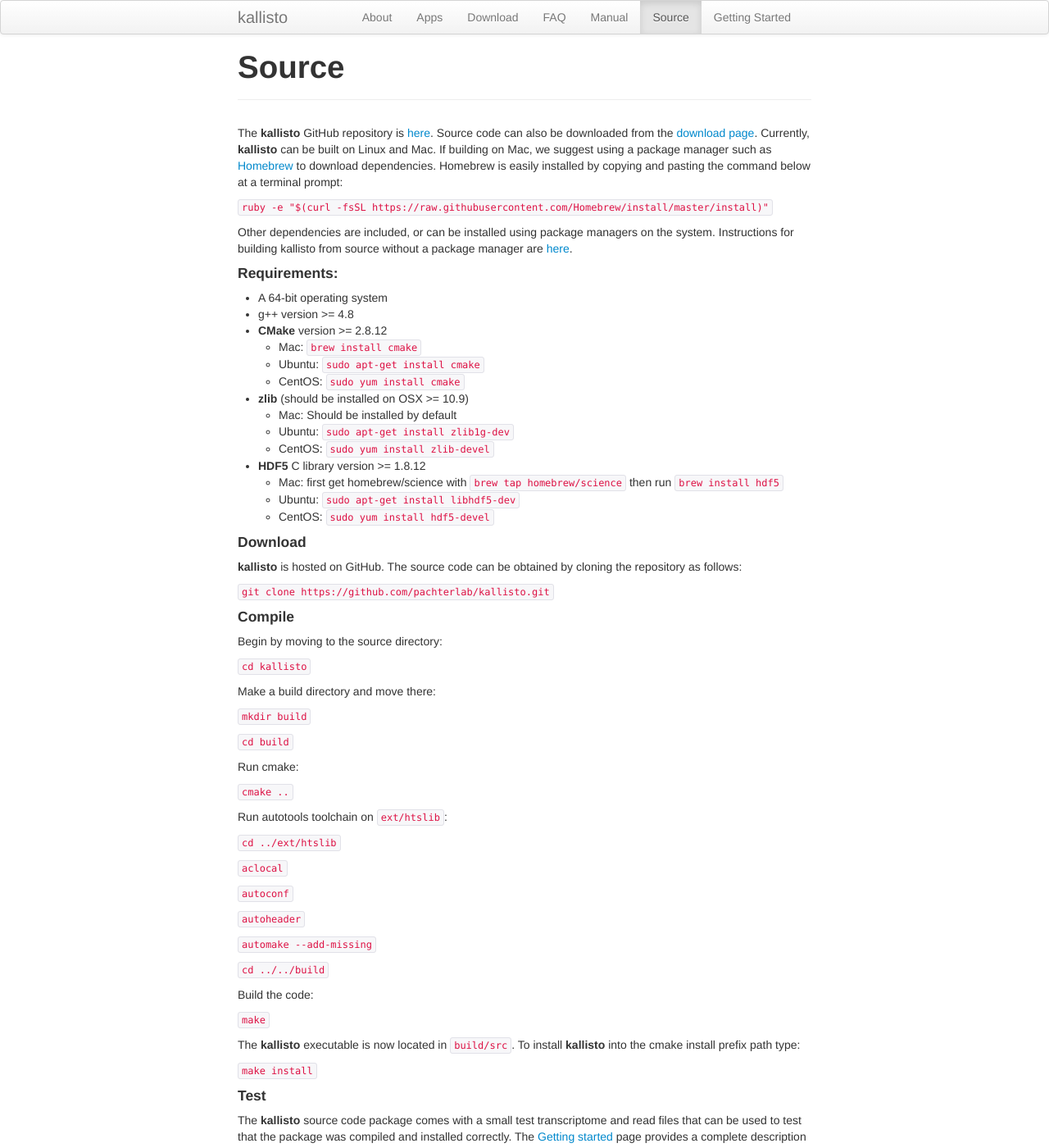
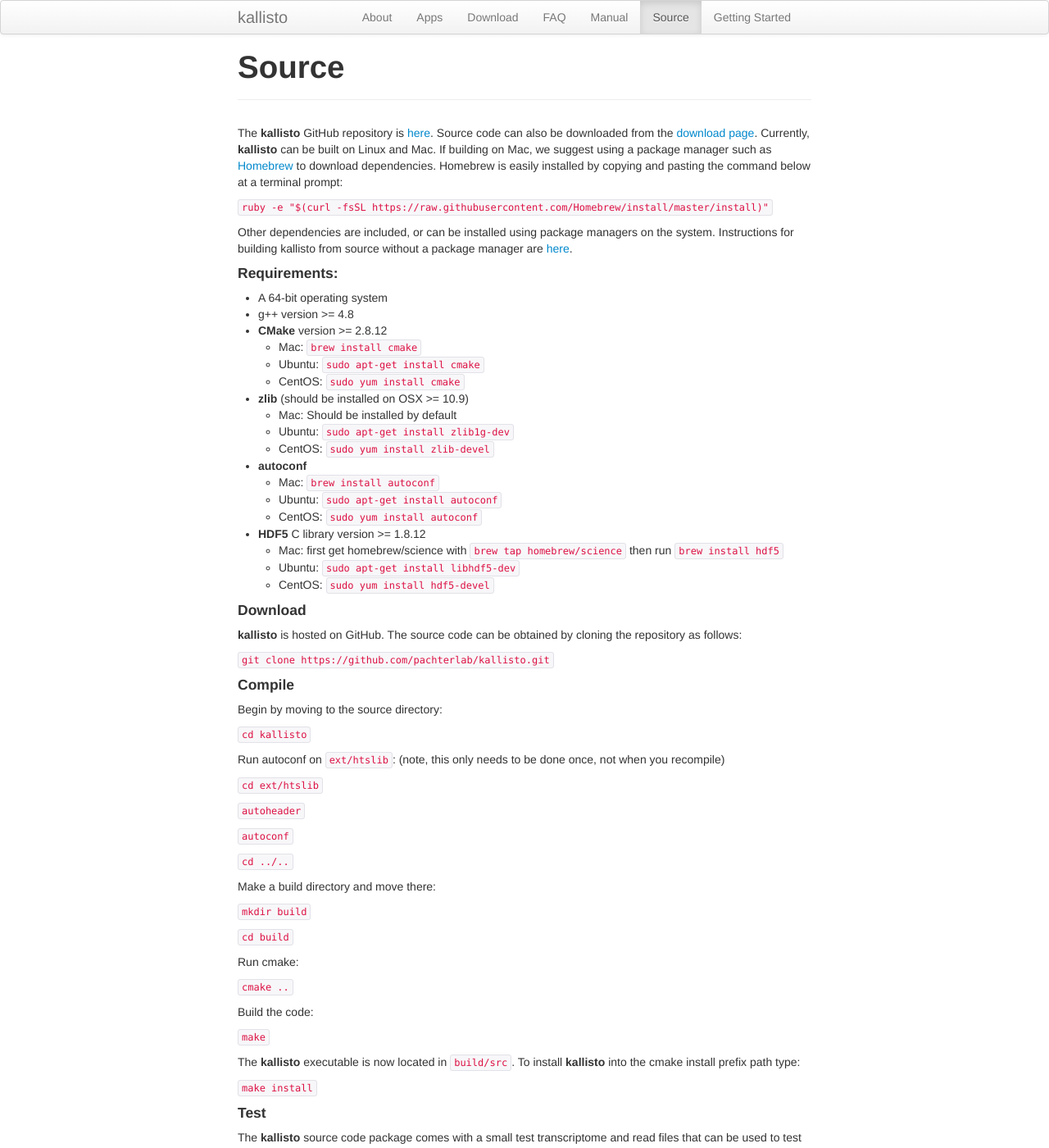
Before and after one commit to pachterlab/kallisto, a Jekyll site: the page built from source.md, in a window 1280 px wide and 1400 px high. Shown: the whole window at 82% size. Built offline with Jekyll 4.4.1, drawn with Linux system fonts in a browser that asks for light colours.

Commit message:
minor updates

```diff
--- a/source.md
+++ b/source.md
@@ -25,6 +25,10 @@
     - Mac: Should be installed by default
     - Ubuntu: `sudo apt-get install zlib1g-dev`
     - CentOS: `sudo yum install zlib-devel`
+- __autoconf__
+    - Mac: `brew install autoconf`
+    - Ubuntu: `sudo apt-get install autoconf`
+    - CentOS: `sudo yum install autoconf`
 - __HDF5__ C library version >= 1.8.12
     - Mac: first get homebrew/science with `brew tap homebrew/science` then run `brew install hdf5`
     - Ubuntu: `sudo apt-get install libhdf5-dev`
@@ -43,6 +47,16 @@
 
 `cd kallisto`
 
+Run autoconf on `ext/htslib`: (note, this only needs to be done once, not when you recompile)
+
+`cd ext/htslib`
+
+`autoheader`
+
+`autoconf`
+
+`cd ../..`
+
 Make a build directory and move there:
 
 `mkdir build`
@@ -52,20 +66,6 @@
 Run cmake:
 
 `cmake ..`
-
-Run autotools toolchain on `ext/htslib`:
-
-`cd ../ext/htslib`
-
-`aclocal`
-
-`autoconf`
-
-`autoheader`
-
-`automake --add-missing`
-
-`cd ../../build`
 
 Build the code:
 
```
